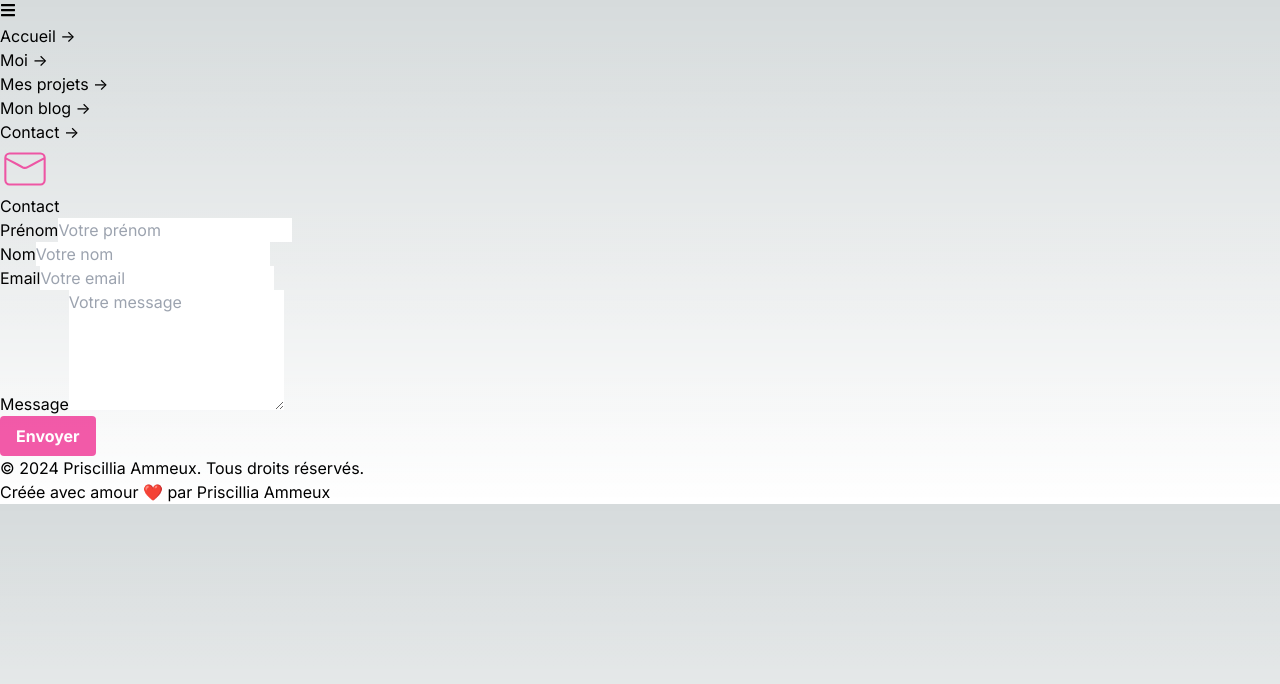
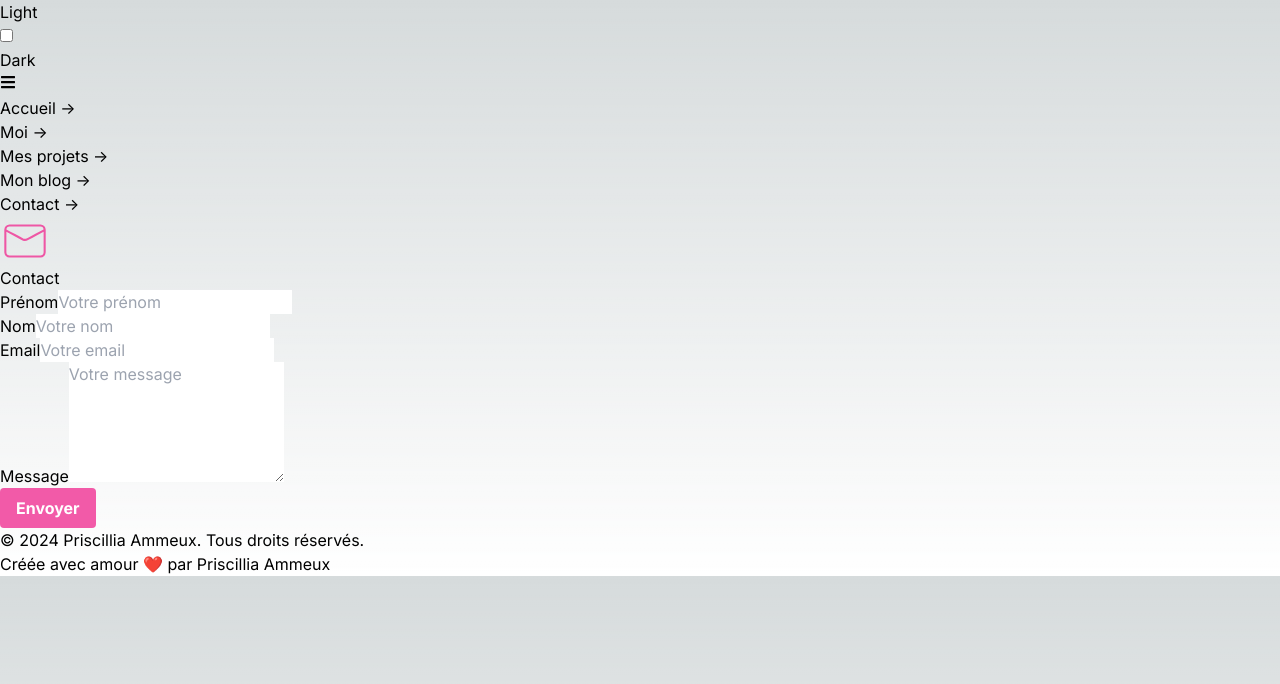
Before and after one commit to PriscilliaAmmeux/my_portfolio, a Next.js app: page /contact in a window 1280 px wide. Shown: the top 684 px of the page. Built offline with nearby package versions, Linux system fonts and the light colour scheme; a web font is replaced by a local one.

Commit message:
add layout in all pages

```diff
--- a/src/app/blog/page.tsx
+++ b/src/app/blog/page.tsx
@@ -5,6 +5,7 @@ import Title from "../ui/components/title/title";
 import Navigation from "../ui/navigation/navigation";
 import ArticleBlog from "../ui/articleBlog/articleBlog";
 import blog from "../../data/blog.json";
+import { Layout } from "../ui/components/layout/layout";
 
 export const metadata: Metadata = {
   title: "Blog - Priscillia Ammeux",
@@ -12,7 +13,8 @@ export const metadata: Metadata = {
 
 export default function Blog() {
   return (
-    <main className="bg-gray-800 pt-4">
+    <Layout>
+      <main className="pt-4">
         <Navigation />
         <Title text="Blog" icon={FaPenFancy} />
         <section className="grid grid-cols-1 md:grid-cols-3 gap-4 container mx-auto mx-4 justify-items-stretch">
@@ -30,5 +32,6 @@ export default function Blog() {
         </section>
         <Footer />
       </main>
+    </Layout>
   );
 }
--- a/src/app/contact/page.tsx
+++ b/src/app/contact/page.tsx
@@ -4,6 +4,7 @@ import Footer from "../ui/components/footer/footer";
 import Title from "../ui/components/title/title";
 import Form from "../ui/form/form";
 import Navigation from "../ui/navigation/navigation";
+import { Layout } from "../ui/components/layout/layout";
 
 export const metadata: Metadata = {
   title: "Contact - Priscillia Ammeux",
@@ -11,11 +12,13 @@ export const metadata: Metadata = {
 
 export default function Contact() {
   return (
-    <main className="bg-gray-800 pt-4">
-      <Navigation />
-      <Title text="Contact" icon={CiMail} />
-      <Form />
-      <Footer />
-    </main>
+    <Layout>
+      <main className="pt-4">
+        <Navigation />
+        <Title text="Contact" icon={CiMail} />
+        <Form />
+        <Footer />
+      </main>
+    </Layout>
   );
 }
--- a/src/app/project/page.tsx
+++ b/src/app/project/page.tsx
@@ -5,6 +5,7 @@ import Title from "../ui/components/title/title";
 import Navigation from "../ui/navigation/navigation";
 import { MdComputer } from "react-icons/md";
 import { Metadata } from "next";
+import { Layout } from "../ui/components/layout/layout";
 
 export const metadata: Metadata = {
   title: "Mes projets - Priscillia Ammeux",
@@ -12,7 +13,8 @@ export const metadata: Metadata = {
 
 export default function Project() {
   return (
-    <main className="bg-gray-800 pt-4">
+    <Layout>
+      <main className="pt-4">
         <Navigation />
         <Title text="Mes projets" icon={MdComputer} />
         <section className="grid grid-cols-1 sm:grid-cols-2 md:grid-cols-3 gap-4 container mx-auto mx-4 justify-items-stretch">
@@ -32,5 +34,6 @@ export default function Project() {
         </section>
         <Footer />
       </main>
+    </Layout>
   );
 }
--- a/src/app/ui/components/formfield/formfield.tsx
+++ b/src/app/ui/components/formfield/formfield.tsx
@@ -23,7 +23,7 @@ export default function FormField({
   return (
     <div className={containerClass + "mb-6 md:mb-0"}>
       <label
-        className="block uppercase tracking-wide text-white text-xs font-bold mb-2 w-full"
+        className="block uppercase tracking-wide text-xs font-bold mb-2 w-full"
         htmlFor={id}>
         {label}
       </label>
```
Lines whose indentation alone changed are shown as unchanged.
